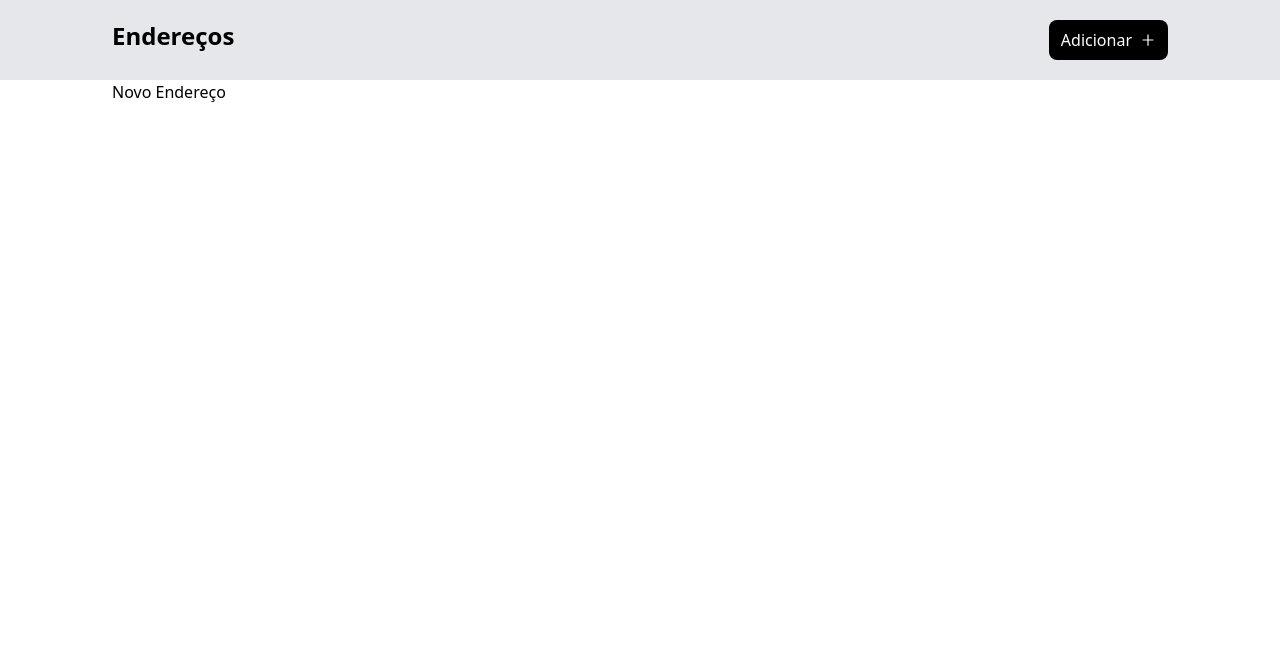
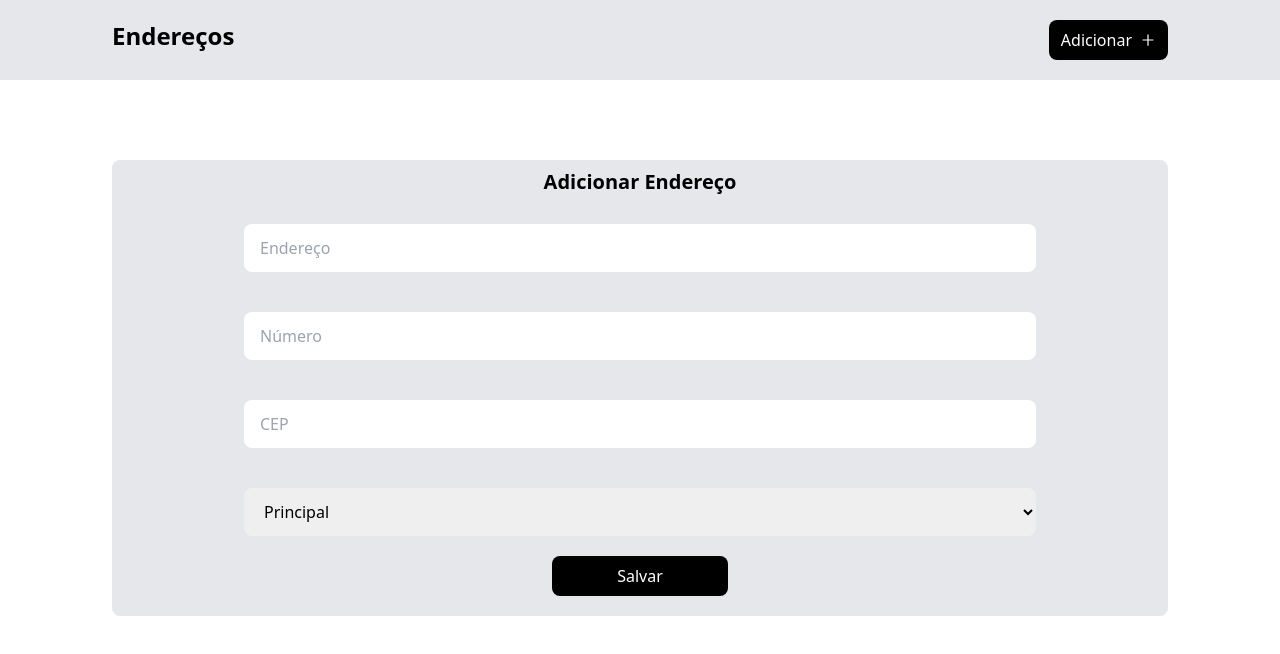
Before and after one commit to rafaellef/desafio-publi-crud, a Next.js app: page /novoEndereco in a window 1280 px wide. Shown: the top 654 px of the page. Built offline with nearby package versions, Linux system fonts and the light colour scheme.

Commit message:
Formulário e Função para adicionar Endereços criados

```diff
--- a/src/components/Layout.js
+++ b/src/components/Layout.js
@@ -1,12 +1,26 @@
 import { AiOutlinePlus } from 'react-icons/ai';
+import Link from 'next/link';
+import { useRouter } from 'next/router';
+import { useEnderecos } from '../context/enderecoContext';
 
 const Layout = ({ children }) => {
+
+    //Utilizando router para redirecionar para página adicionar endereco
+    const router = useRouter();
+
+    const { enderecos } = useEnderecos();
+
     return (
         <div className="h-screen">
             <header className="flex px-28 py-5 bg-gray-200">
-                <h1 className="font-black text-2xl">Endereços</h1>
+                <Link href='/' /*Utilizando Link para redirecionar para página inicial */>
+                    <a>
+                        <h1 className="font-black text-2xl">Endereços</h1>
+                    </a>
+                </Link>
+
                 <div className="flex-grow text-right">
-                    <button className="bg-black px-3 py-2 text-white rounded-lg hover:bg-zinc-700 inline-flex items-center">Adicionar <AiOutlinePlus className='ml-2' /></button>
+                    <button className="bg-black px-3 py-2 text-white rounded-lg hover:bg-zinc-700 inline-flex items-center" onClick={() => router.push('/novoEndereco')}>Adicionar <AiOutlinePlus className='ml-2' /></button>
                 </div>
             </header>
             <main className="px-28">
--- a/src/context/enderecoContext.js
+++ b/src/context/enderecoContext.js
@@ -11,8 +11,13 @@ export const EnderecoProvider = ({children}) => {
     //Variável para armazenar e atualizar dados
     const [enderecos, setEnderecos] = useState([{id: '1', nome: 'Rua Alvaro Chaves', numero: '2000', cep: '96000700', tipo: "residencial"}]);
 
+    //Função para adicionar endereço
+    const createEndereco = (nome, numero, cep, tipo) => {
+        setEnderecos([...enderecos, {nome, numero, cep, tipo, id: "2"}])
+    }
+
     return (
-        <EnderecoContext.Provider value={{ enderecos }}>
+        <EnderecoContext.Provider value={{ enderecos, createEndereco }}>
             {children}
         </EnderecoContext.Provider>
     )
--- a/src/pages/novoEndereco.js
+++ b/src/pages/novoEndereco.js
@@ -1,14 +1,78 @@
-import Layout from "../components/Layout"
+import Layout from "../components/Layout";
+import { useState } from "react";
+import { useEnderecos } from "../context/enderecoContext";
 
 //Formulario para cadastrar novo endereco
 const EnderecoForm = () => {
+
+    //Puxando Enderecos
+    const [endereco, setEndereco] = useState({
+        nome: '',
+        numero: '',
+        cep: '',
+        tipo: '',
+    });
+
+    const { createEndereco } = useEnderecos();
+
+    //Atualizando Enderecos
+    const handleChange = e => {
+        const {name, value} = e.target
+        setEndereco({...endereco, [name]: value})
+    };
+
+    const handleSubmit = e => {
+        e.preventDefault();
+        createEndereco(endereco.nome, endereco.numero, endereco.cep, endereco.tipo);
+    }
+
     return (
         <Layout>
-            <div>
-                Novo Endereço
-            </div>
+
+            <form
+            onSubmit={handleSubmit}
+            className="flex flex-col w-full bg-gray-200 mt-20 justify-center items-center rounded-lg">
+                <h1 className="text-xl py-2 font-semibold">Adicionar Endereço</h1>
+
+                <input
+                onChange={handleChange}
+                name="nome"
+                type="text"
+                placeholder="Endereço"
+                className="w-9/12 py-3 px-4 m-5 rounded-lg" />
+
+                <input
+                type="number"
+                name="numero"
+                onChange={handleChange}
+                placeholder="Número"
+                className="w-9/12 py-3 px-4 m-5 rounded-lg" />
+
+                <input
+                type="number"
+                name="cep"
+                onChange={handleChange}
+                placeholder="CEP"
+                className="w-9/12 py-3 px-4 m-5 rounded-lg" />
+
+                <select
+                name="tipo"
+                onChange={handleChange}
+                className="w-9/12 py-3 px-4 m-5 rounded-lg">
+                    <option value="principal">Principal</option>
+                    <option value="residencial">Residencial</option>
+                    <option value="comercial">Comercial</option>
+                    <option value="ferias">Férias</option>
+                </select>
+
+                <button className="bg-black hover:bg-zinc-700 px-4 py-2 rounded-lg text-white w-1/6 mb-5">
+                    Salvar
+                </button>
+            </form>
+
+
         </Layout>
     )
 }
 
-export default EnderecoForm
+export default EnderecoForm;
--- a/src/styles/globals.css
+++ b/src/styles/globals.css
@@ -1,3 +1,9 @@
 @tailwind base;
 @tailwind components;
 @tailwind utilities;
+
+input[type=number]::-webkit-inner-spin-button,
+input[type=number]::-webkit-outer-spin-button {
+  -webkit-appearance: none;
+  margin: 0;
+}
```
